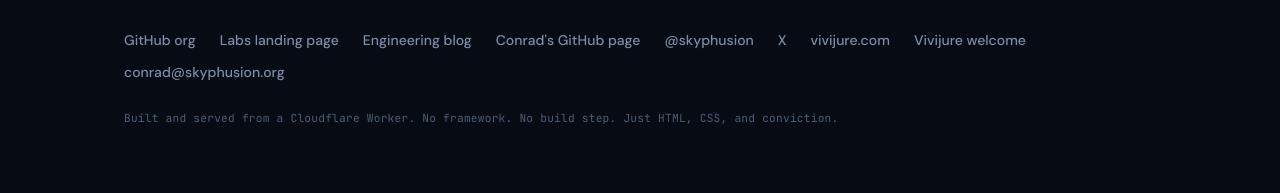
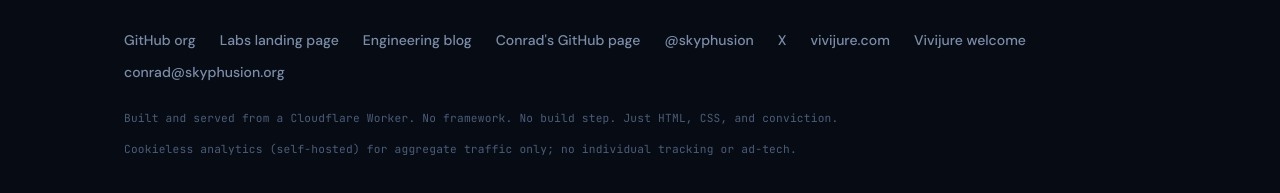
Before and after one commit to skyphusion-labs/skyphusion-org, a website: page public/index.html in a window 1280 px wide. Shown: the part 9647-9840 px from the top of the page. Drawn offline with Linux system fonts and the light colour scheme; a web font is replaced by a local one.

Commit message:
feat(analytics): switch to self-hosted Umami

```diff
--- a/public/index.html
+++ b/public/index.html
@@ -856,11 +856,13 @@
     <p class="footer-note">
       Built and served from a Cloudflare Worker. No framework. No build step. Just HTML, CSS, and conviction.
     </p>
+    <p class="footer-analytics">
+      Cookieless analytics (self-hosted) for aggregate traffic only; no individual tracking or ad-tech.
+    </p>
   </footer>
 
   <script src="/main.js" defer></script>
-  <!-- Cloudflare Web Analytics -->
-  <script defer src="https://static.cloudflareinsights.com/beacon.min.js" data-cf-beacon='{"token": "7fa65fea6a304621ba964f1b005348ae"}'></script>
-  <!-- End Cloudflare Web Analytics -->
+  <!-- Umami OSS marketing analytics (self-hosted). website-id: fleet-chezmoi/system/umami/websites.json -->
+  <script defer src="https://analytics.skyphusion.org/script.js" data-website-id="a84616c8-21fd-408c-8814-d2a3bea02bda"></script>
 </body>
 </html>
--- a/public/styles.css
+++ b/public/styles.css
@@ -788,6 +788,13 @@ section { margin: 4.5rem 0; }
   color: var(--dim);
   letter-spacing: 0.02em;
 }
+.footer-analytics {
+  margin: 0.75rem 0 0;
+  font-family: var(--font-mono);
+  font-size: 0.7rem;
+  color: var(--dim);
+  letter-spacing: 0.02em;
+}
 
 /* Scroll reveal */
 .reveal {
```
